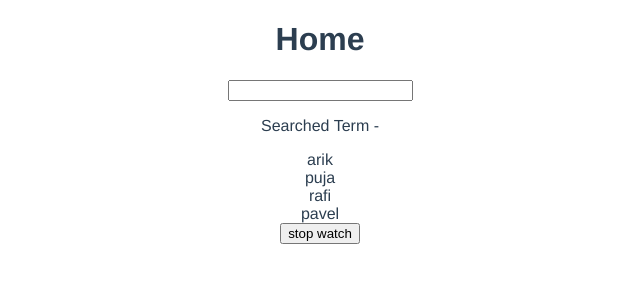
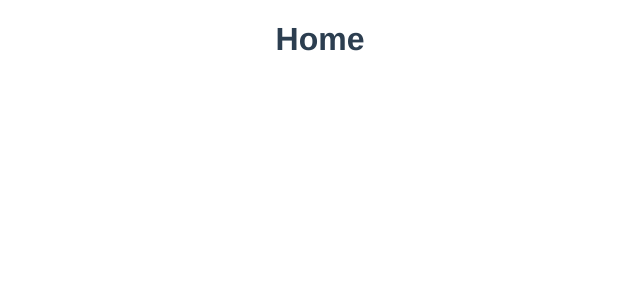
Before and after one commit to Arik096/vue_cli, a Vue app in the folder dojo-blog/: page / in a window 1280 px wide. Shown: the top 300 px of the page, without its empty margins (320-960 px from the left). Built offline with nearby package versions, Linux system fonts and the light colour scheme.

Commit message:
3rd day Composition API 2nd part start

```diff
--- a/dojo-blog/src/views/Home.vue
+++ b/dojo-blog/src/views/Home.vue
@@ -1,44 +1,17 @@
 <template>
   <div class="home">
     <h1>Home</h1>
-    <input type="text" v-model="Search">
-    <p>Searched Term - {{Search}}</p>
-    <div v-for="name in matchName" :key="name">
-      {{name}}
-    </div>
-    <button @click="handlewatch">stop watch</button>
   </div>
 </template>
 
 <script>
-import { computed, ref, watch, watchEffect } from 'vue';
+
 
 
 export default {
   name: 'Home',
   setup(){
-
-    const Search = ref('');
-    const names = ref(['arik','puja','rafi','pavel']);
-
-    const stopwatch = watch( Search, () => {
-      console.log("run");
-    } );
-
-    const stopEffectwatch = watchEffect(  () => {
-      console.log("done", Search.value)
-    });
-
-    const matchName = computed( () => {
-      return names.value.filter( (name) => name.includes(Search.value));
-    });
-
-    const handlewatch = () => {
-      stopwatch();
-      stopEffectwatch();
-    }
-
-    return{ names, Search, matchName, handlewatch };
+    return{};
   },
 }
 </script>
```
